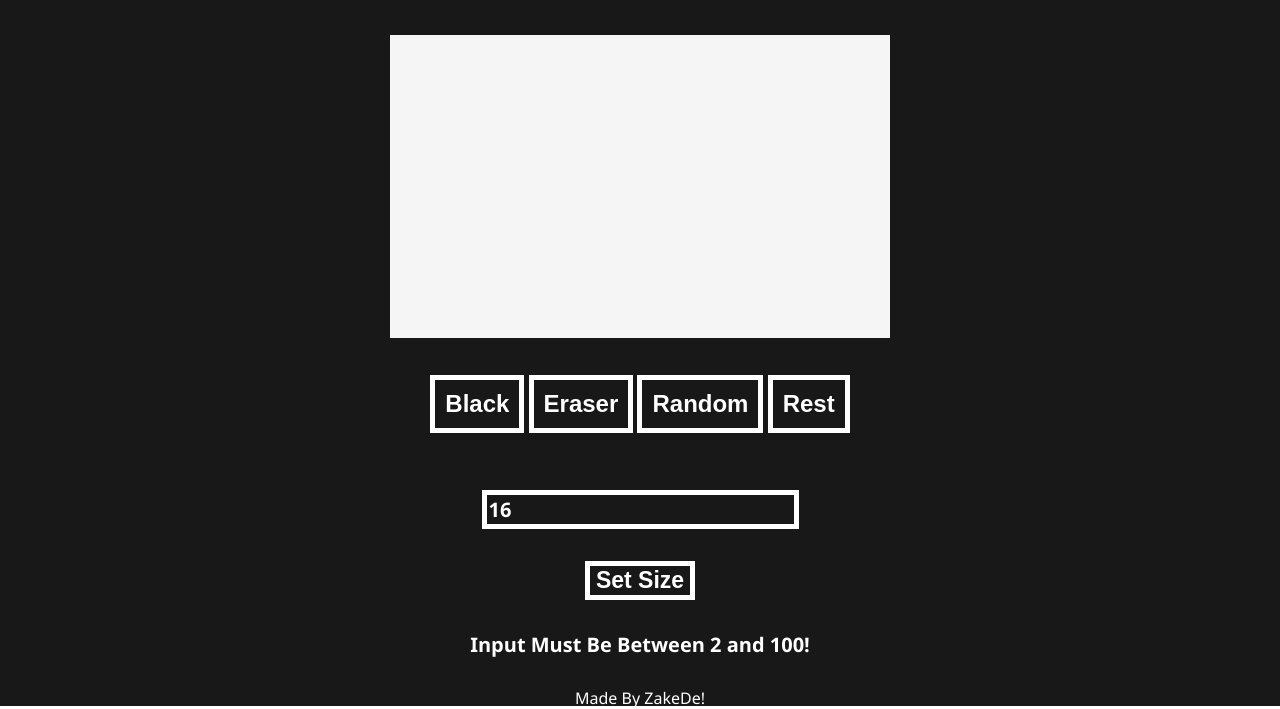
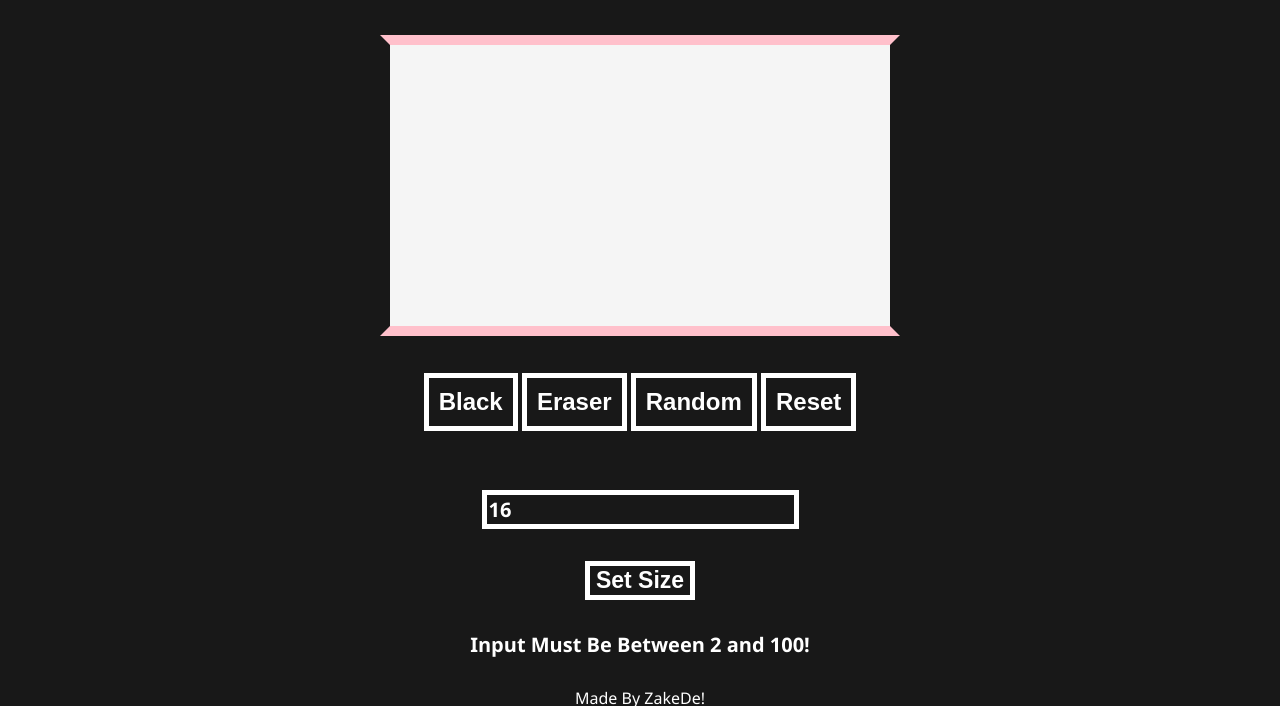
Before and after one commit to Zakede/Etch-a-Sketch, a plain HTML site: page index.html in a window 1280 px wide. Shown: the part 94-803 px from the top of the page. Drawn offline with Linux system fonts and the light colour scheme.

Commit message:
Fixed Typo

```diff
--- a/index.html
+++ b/index.html
@@ -24,7 +24,7 @@
                 <button class="colorButton" onclick="changeColor('black')">Black</button>
                 <button class="colorButton" onclick="changeColor('whitesmoke')">Eraser</button>
                 <button class="colorButton" onclick="changeColor('random')">Random</button>
-                <button class="colorButton" onclick="resetBoard()">Rest</button>
+                <button class="colorButton" onclick="resetBoard()">Reset</button>
             </div>
             <div>
                 <input class="inputData" type="text" placeholder="Size of Board" value="16"
--- a/main.js
+++ b/main.js
@@ -62,4 +62,5 @@ document.querySelector("body").addEventListener("click", (e) => {
         }
     }
 });
+
 document.getElementById("boxError").addEventListener("click");
--- a/style.css
+++ b/style.css
@@ -20,6 +20,8 @@ body{
     width: 500px;
     height: 500px;
     display: grid;
+    border: 10px solid;
+    border-color: pink transparent;
 
 }
 
```
